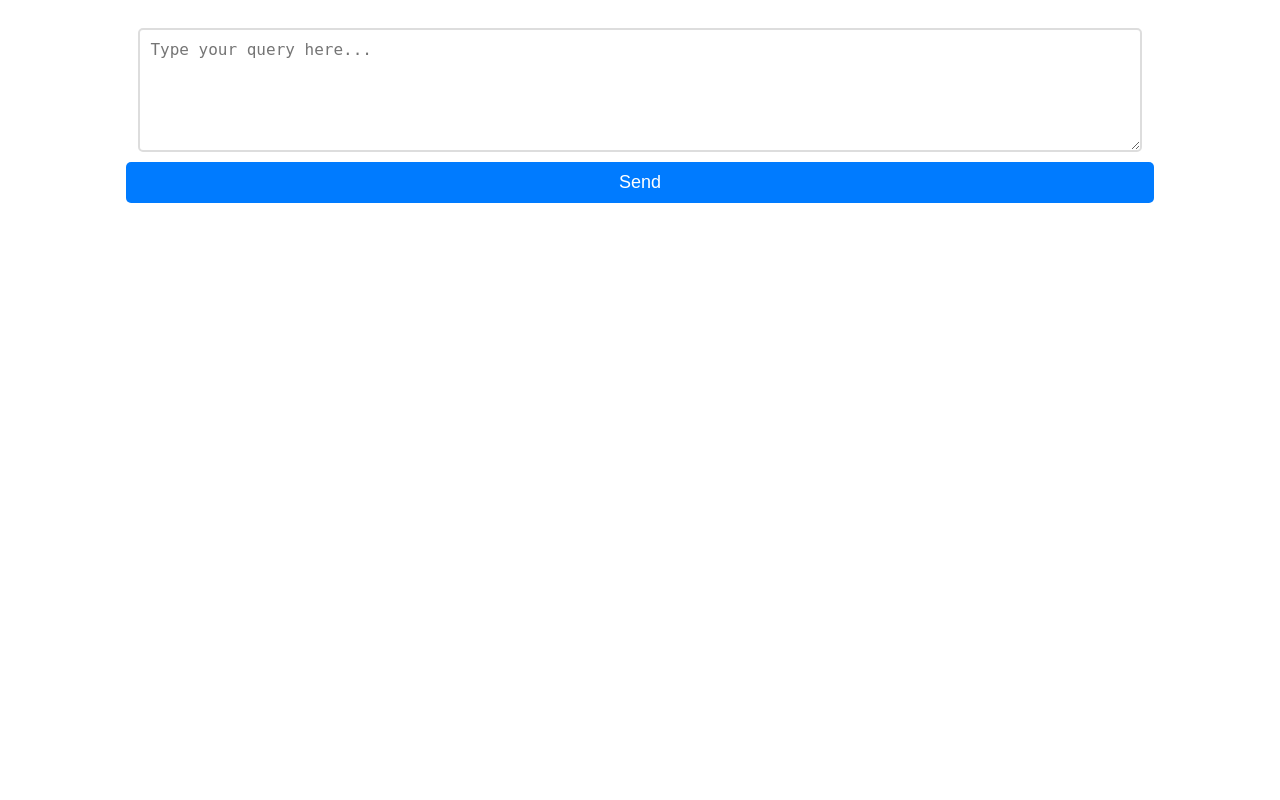
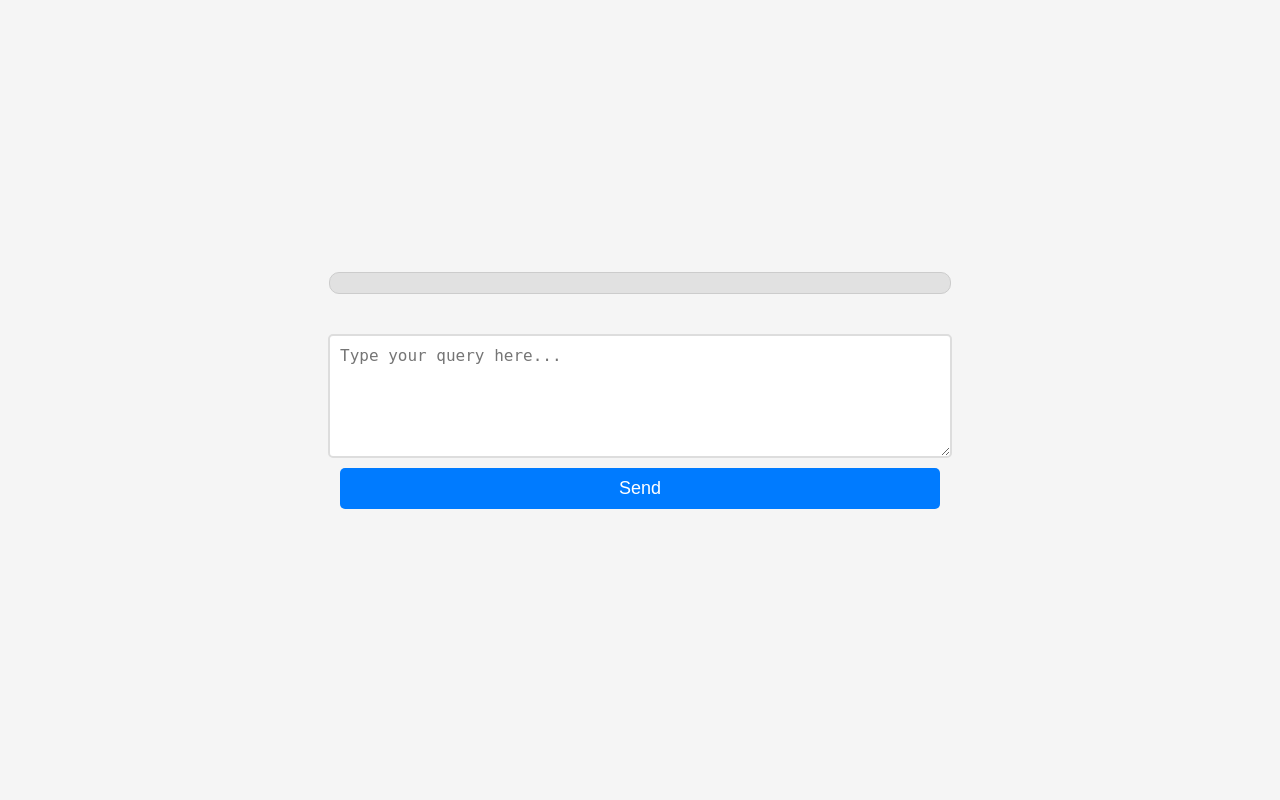
Before and after one commit to SuJeongHong/AIpromport, a Flask app: page / in a window 1280 px wide. Run offline with Flask 3, Linux system fonts and the light colour scheme.

Commit message:
UI 변경

```diff
--- a/static/styles.css
+++ b/static/styles.css
@@ -1,5 +1,13 @@
 body {
     font-family: Arial, sans-serif;
+    background-color: #f5f5f5;
+    margin: 0;
+    padding: 0;
+    display: flex;
+    flex-direction: column;
+    justify-content: center;
+    align-items: center;
+    height: 100vh;
 }
 
 .search-container {
@@ -7,10 +15,12 @@ body {
     flex-direction: column;
     align-items: center;
     padding: 20px;
+    width: 100%;
+    max-width: 600px;
 }
 
 #searchInput {
-  width: 80%;
+    width: 100%;
     height: 100px;
     padding: 10px;
     font-size: 16px;
@@ -20,7 +30,7 @@ body {
 }
 
 #searchButton {
-  width: 84%;
+    width: 100%;
     padding: 10px;
     font-size: 18px;
     color: white;
@@ -34,15 +44,35 @@ body {
     background-color: #0056b3;
 }
 
-#results {
-  width: 80%;
-  margin: auto;
-  padding-top: 20px;
+#conversationLog {
+    width: 100%;
+    max-width: 600px;
+    background-color: #e1e1e1;
+    border: 1px solid #ccc;
+    border-radius: 10px;
+    padding: 10px;
+    margin-bottom: 20px;
+    overflow-y: auto;
+    max-height: 60vh;
 }
 
-#results div {
-  margin-bottom: 20px;
+.message {
+    background-color: #fff;
     padding: 10px;
-  background-color: #f8f9fa;
+    border-radius: 10px;
+    margin-bottom: 10px;
+    position: relative;
+}
+
+.user-query {
     border-left: 5px solid #007BFF;
 }
+
+.ai-response {
+    border-left: 5px solid #ffcc00;
+}
+
+.message strong {
+    display: block;
+    margin-bottom: 5px;
+}
--- a/templates/answer.html
+++ b/templates/answer.html
@@ -26,8 +26,8 @@
                             success: function(data) {
                                 $("#searchInput").val('');  // 입력창을 비웁니다.
                                 // 질문과 AI 응답을 로그에 추가
-                                $("#conversationLog").append('<div class="user-query"><strong>You:</strong> ' + data.query + '</div>');
-                                $("#conversationLog").append('<div class="ai-response"><strong>AI:</strong> ' + data.response + '</div>');
+                                $("#conversationLog").append('<div class="message user-query"><strong>You:</strong> ' + data.query + '</div>');
+                                $("#conversationLog").append('<div class="message ai-response"><strong>AI:</strong> ' + data.response + '</div>');
                             },
                             error: function() {
                                 alert("Error communicating with the server.");
```
Lines whose indentation alone changed are shown as unchanged.
